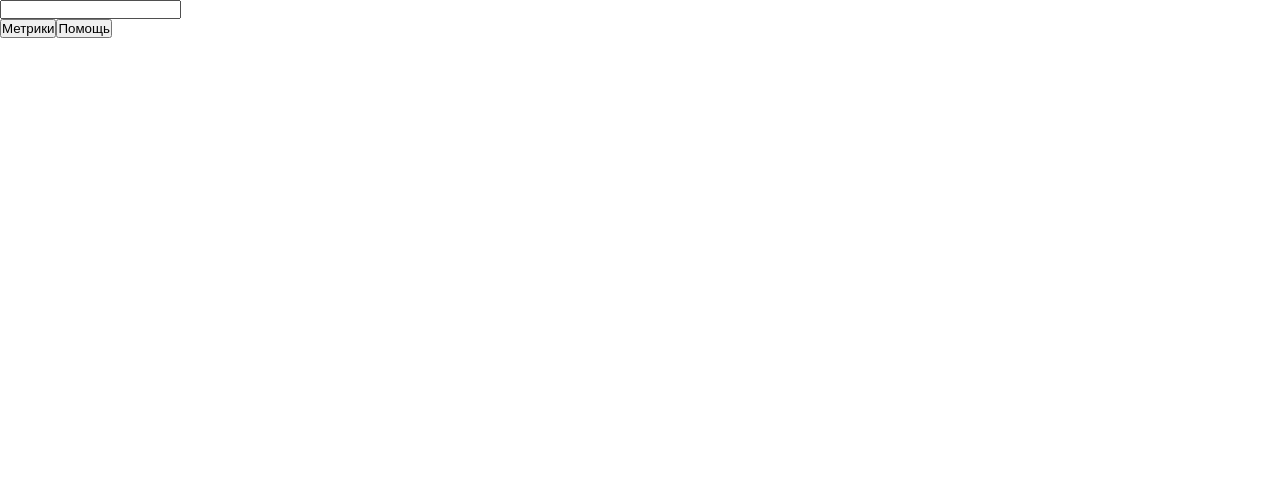
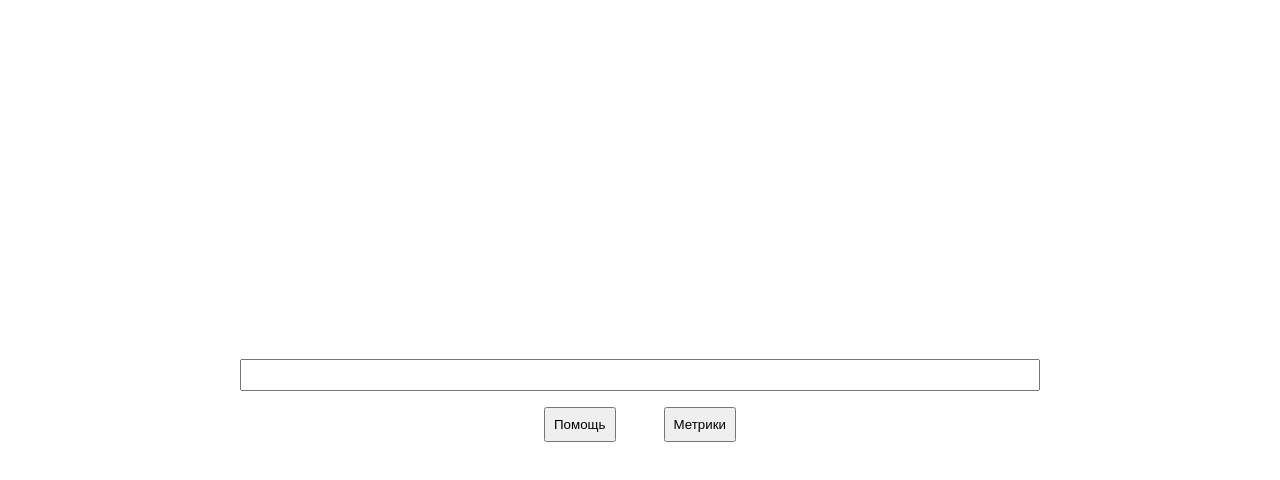
Before and after one commit to polinavinograd/Indexation_module, a plain HTML site: page ui/index.html in a window 1280 px wide. Drawn offline with Linux system fonts and the light colour scheme.

Commit message:
some styles

```diff
--- a/ui/styles.css
+++ b/ui/styles.css
@@ -9,30 +9,41 @@ body {
     overflow: hidden;
 }
 
-#router-outlet-container {
+#router-outlet {
     width: 100vw;
     height: 100vh;
-}
-
-.flex {
-    display: flex;
-}
-
-.flex-centered {
     display: flex;
     justify-content: center;
     align-items: center;
 }
 
-.flex-row-centered {
-    display: flex;
-    align-items: center;
+.btn-default {
+    padding: 0.5rem;
 }
 
-.flex-column-centered {
+.buttons-container {
+    display: flex;
+    gap: 3rem;
+}
+
+.main-page {
     display: flex;
     flex-direction: column;
     align-items: center;
+    gap: 1rem;
+}
+
+.searchbar {
+    height: 2rem;
+    width: 50rem;
+    padding: 0.5rem;
+}
+
+.search-results-page {
+    display: flex;
+    flex-direction: column;
+    align-items: center;
+    gap: 1rem;
 }
 
 .search-results-table {
@@ -47,3 +58,10 @@ body {
 .search-results-table ul {
     list-style: none;
 }
+
+.view-document-page {
+    display: flex;
+    flex-direction: column;
+    align-items: center;
+    gap: 1rem;
+}
--- a/ui/view/main-page.js
+++ b/ui/view/main-page.js
@@ -15,6 +15,7 @@ class MainPage extends Page {
             name: "input",
             attributes: {
                 type: "text",
+                class: "searchbar"
             },
             eventListeners: {
                 keyup: (event) => {
@@ -38,6 +39,9 @@ class MainPage extends Page {
 
         const metricsButton = ViewUtils.tag({
             name: "button",
+            attributes: {
+                class: "btn-default"
+            },
             eventListeners: {
                 click: () => {
                     // httpClient.get({
@@ -64,6 +68,9 @@ class MainPage extends Page {
 
         const helpButton = ViewUtils.tag({
             name: "button",
+            attributes: {
+                class: "btn-default"
+            },
             eventListeners: {
                 click: () => { alert("help!"); }
             },
@@ -72,6 +79,9 @@ class MainPage extends Page {
 
         this._page = ViewUtils.tag({
             name: "div",
+            attributes: {
+                class: "page main-page"
+            },
             children: [
                 ViewUtils.tag({
                     name: "div",
@@ -79,7 +89,10 @@ class MainPage extends Page {
                 }),
                 ViewUtils.tag({
                     name: "div",
-                    children: [metricsButton, helpButton]
+                    attributes: {
+                        class: "buttons-container"
+                    },
+                    children: [helpButton, metricsButton]
                 })
             ]
         });
--- a/ui/view/search-results-page.js
+++ b/ui/view/search-results-page.js
@@ -2,6 +2,9 @@ class SearchResultsPage extends Page {
     buildPage(docArray = []) {
         const backButton = ViewUtils.tag({
             name: "button",
+            attributes: {
+                class: "btn-default"
+            },
             eventListeners: {
                 click: () => {
                     router.navigate(mainPage);
@@ -12,6 +15,9 @@ class SearchResultsPage extends Page {
 
         const helpButton = ViewUtils.tag({
             name: "button",
+            attributes: {
+                class: "btn-default"
+            },
             eventListeners: {
                 click: () => { alert("help!"); }
             },
@@ -70,11 +76,17 @@ class SearchResultsPage extends Page {
 
         this._page = ViewUtils.tag({
             name: "div",
+            attributes: {
+                class: "page search-results-page"
+            },
             children: [
                 searchResultsTable,
                 ViewUtils.tag({
                     name: "div",
-                    children: [backButton, helpButton]
+                    attributes: {
+                        class: "buttons-container"
+                    },
+                    children: [helpButton, backButton]
                 })
             ]
         });
--- a/ui/view/view-document-page.js
+++ b/ui/view/view-document-page.js
@@ -2,6 +2,9 @@ class ViewDocumentPage extends Page {
     buildPage(documentText) {
         const backButton = ViewUtils.tag({
             name: "button",
+            attributes: {
+                class: "btn-default"
+            },
             eventListeners: {
                 click: () => {
                     router.navigate(searchResultsPage);
@@ -12,6 +15,9 @@ class ViewDocumentPage extends Page {
 
         const helpButton = ViewUtils.tag({
             name: "button",
+            attributes: {
+                class: "btn-default"
+            },
             eventListeners: {
                 click: () => { alert("help!"); }
             },
@@ -25,11 +31,17 @@ class ViewDocumentPage extends Page {
 
         this._page = ViewUtils.tag({
             name: "div",
+            attributes: {
+                class: "page view-document-page"
+            },
             children: [
                 docTextContainer,
                 ViewUtils.tag({
                     name: "div",
-                    children: [backButton, helpButton]
+                    attributes: {
+                        class: "buttons-container"
+                    },
+                    children: [helpButton, backButton]
                 })
             ]
         })
```
